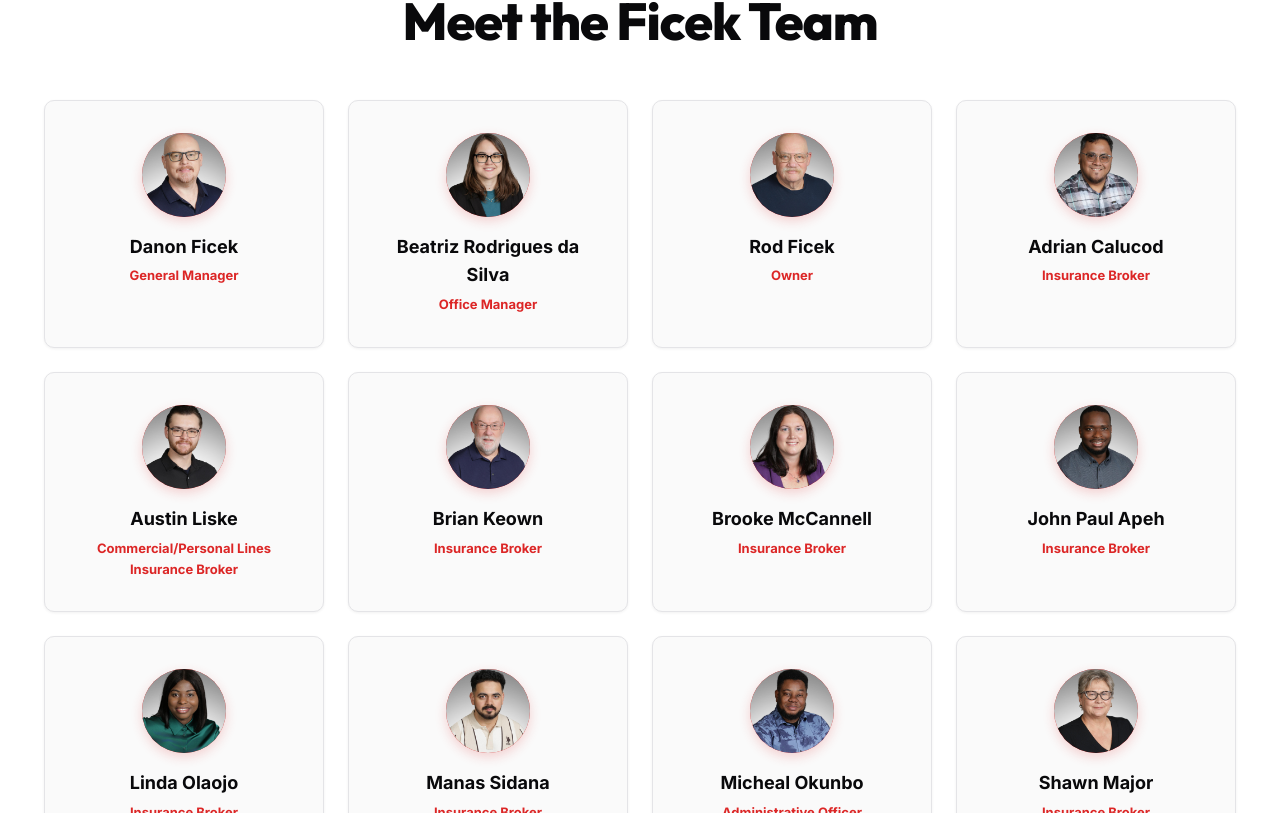
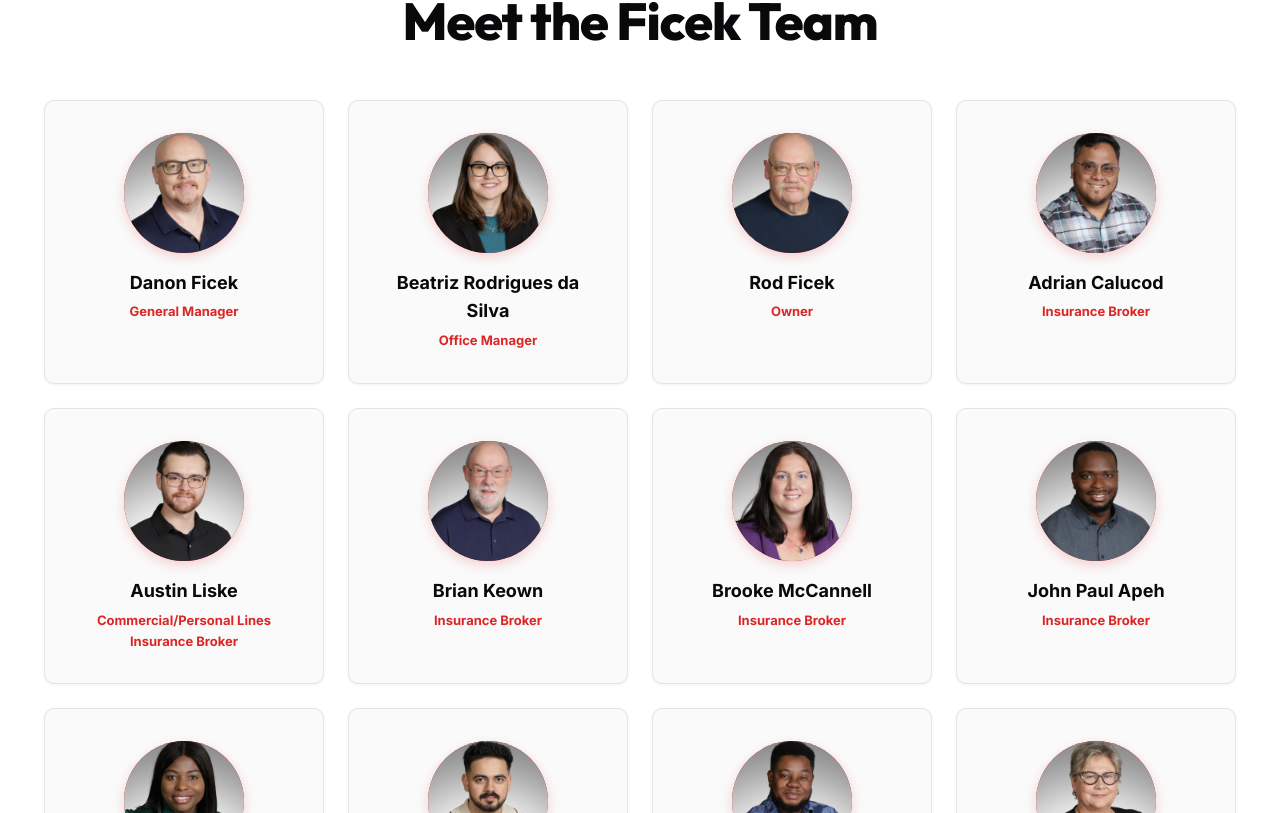
Before and after one commit to austinlmadeit/ficeks, a Next.js app: page /about in a window 1280 px wide. Shown: the part 3327-4140 px from the top of the page. Built offline with nearby package versions, Linux system fonts and the light colour scheme.

Commit message:
Increase staff card image sizes

```diff
--- a/app/about/our-team/page.js
+++ b/app/about/our-team/page.js
@@ -108,8 +108,8 @@ export default function OurTeamPage() {
               >
                 {/* Avatar Image or Initial Circle */}
                 <div style={{
-                  width: '100px',
-                  height: '100px',
+                  width: '180px',
+                  height: '180px',
                   borderRadius: '50%',
                   background: 'linear-gradient(135deg, #dc2626 0%, #09090b 100%)',
                   color: '#ffffff',
--- a/app/about/page.js
+++ b/app/about/page.js
@@ -211,8 +211,8 @@ export default function AboutPage() {
             {TEAM.map((member, i) => (
               <div key={i} className="card text-center" style={{ background: '#fafafa' }}>
                 <div style={{
-                  width: '84px',
-                  height: '84px',
+                  width: '120px',
+                  height: '120px',
                   borderRadius: '50%',
                   background: '#dc2626',
                   display: 'flex',
```
